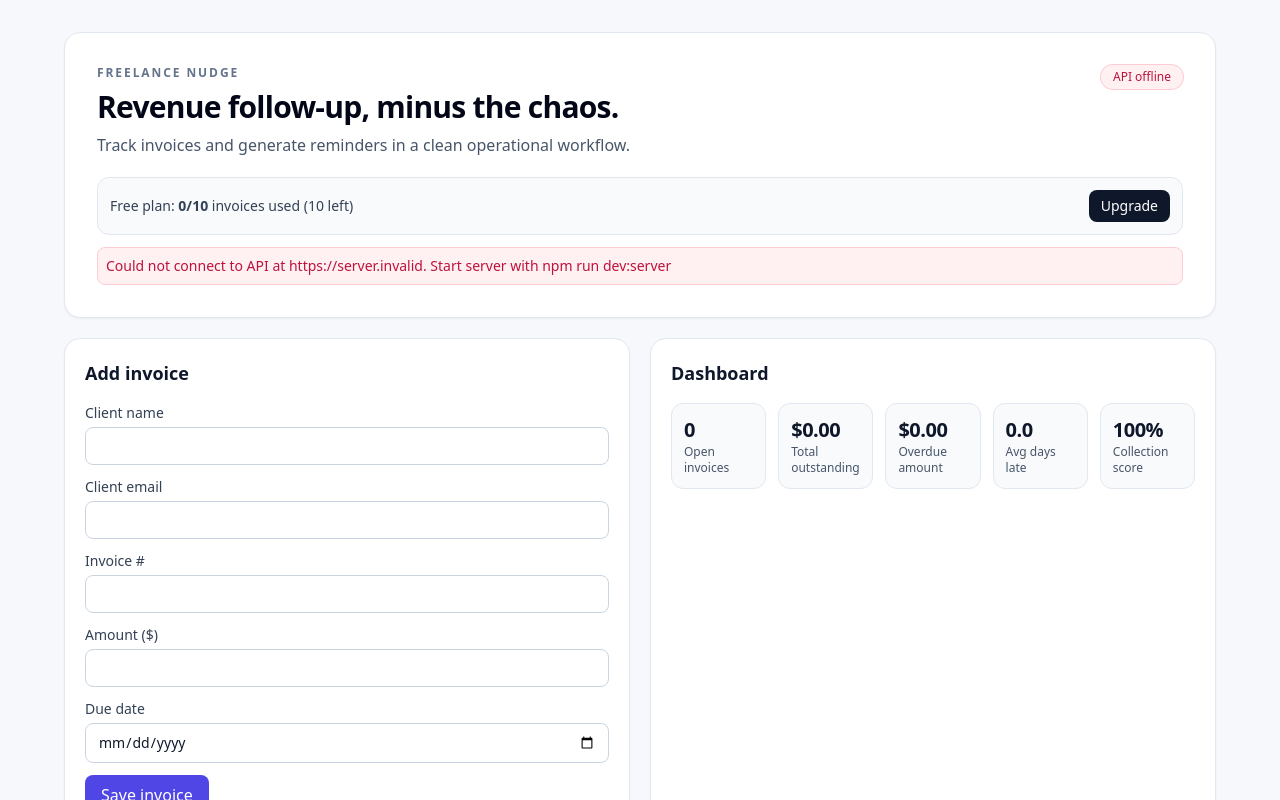
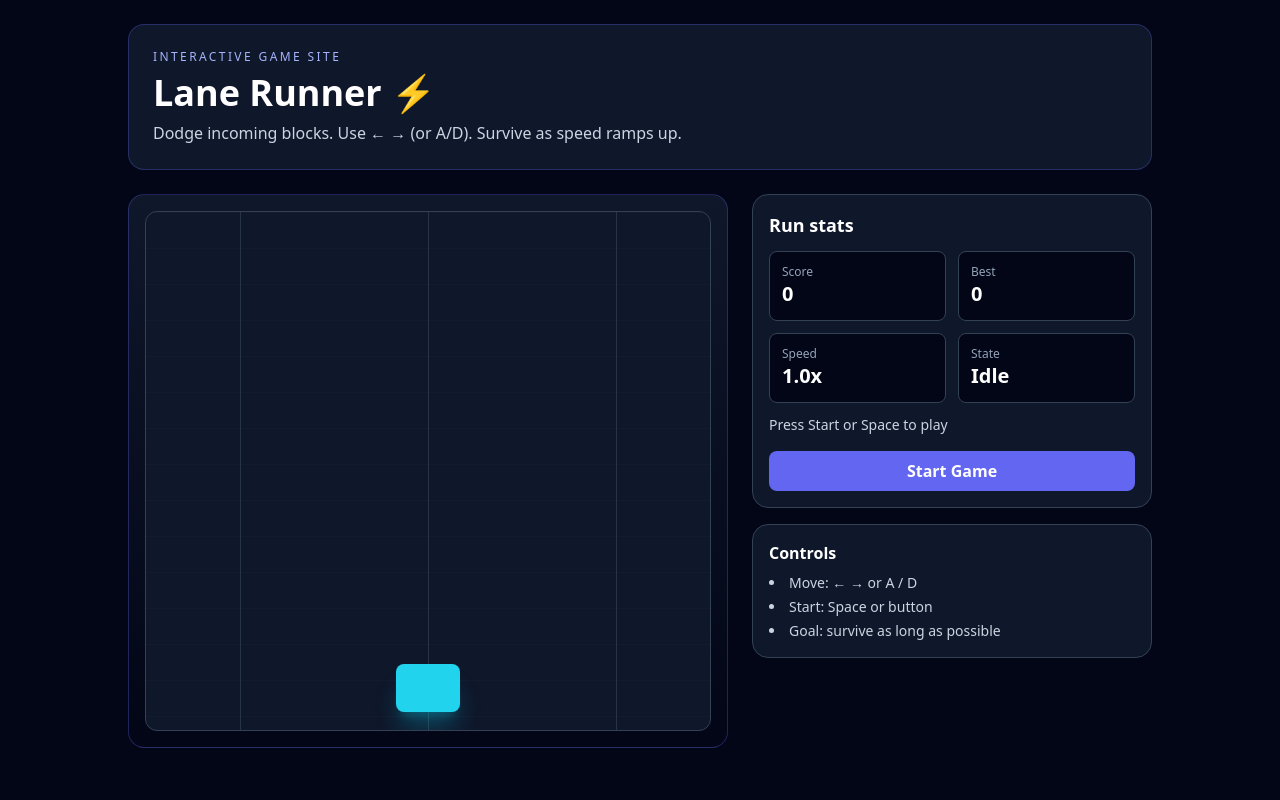
Before and after one commit to brettfrigo/gridrun, a Next.js app in the folder products/freelance-nudge/: page / in a window 1280 px wide. Shown: the top 800 px of the page. Built offline with nearby package versions, Linux system fonts and the light colour scheme; no server answers.

Commit message:
feat(freelance-nudge): replace dashboard with interactive lane runner game site

```diff
--- /dev/null
+++ b/products/freelance-nudge/app/components/game-site.jsx
@@ -0,0 +1,157 @@
+"use client";
+
+import { useEffect, useMemo, useRef, useState } from "react";
+
+const LANES = 3;
+const SPAWN_MS = 850;
+
+export default function GameSite() {
+  const [playerLane, setPlayerLane] = useState(1);
+  const [obstacles, setObstacles] = useState([]);
+  const [running, setRunning] = useState(false);
+  const [score, setScore] = useState(0);
+  const [best, setBest] = useState(0);
+  const [speed, setSpeed] = useState(1);
+  const [message, setMessage] = useState("Press Start or Space to play");
+
+  const lastSpawn = useRef(0);
+  const lastFrame = useRef(0);
+  const raf = useRef(null);
+
+  const laneX = useMemo(() => [16.66, 50, 83.33], []);
+
+  const reset = () => {
+    setPlayerLane(1);
+    setObstacles([]);
+    setScore(0);
+    setSpeed(1);
+    setMessage("Go!");
+  };
+
+  const start = () => {
+    reset();
+    lastSpawn.current = performance.now();
+    lastFrame.current = performance.now();
+    setRunning(true);
+  };
+
+  useEffect(() => {
+    const onKey = (e) => {
+      if (e.key === "ArrowLeft" || e.key.toLowerCase() === "a") setPlayerLane((p) => Math.max(0, p - 1));
+      if (e.key === "ArrowRight" || e.key.toLowerCase() === "d") setPlayerLane((p) => Math.min(2, p + 1));
+      if (e.key === " " && !running) start();
+    };
+    window.addEventListener("keydown", onKey);
+    return () => window.removeEventListener("keydown", onKey);
+  }, [running]);
+
+  useEffect(() => {
+    if (!running) return;
+
+    const loop = (ts) => {
+      const dt = ts - lastFrame.current;
+      lastFrame.current = ts;
+
+      if (ts - lastSpawn.current >= Math.max(260, SPAWN_MS - speed * 120)) {
+        lastSpawn.current = ts;
+        const lane = Math.floor(Math.random() * LANES);
+        setObstacles((prev) => [...prev, { id: crypto.randomUUID(), lane, y: -10 }]);
+      }
+
+      setObstacles((prev) =>
+        prev
+          .map((o) => ({ ...o, y: o.y + dt * (0.03 + speed * 0.006) }))
+          .filter((o) => o.y < 110)
+      );
+
+      setScore((s) => s + Math.floor(dt / 16));
+      setSpeed((s) => Math.min(8, s + dt * 0.00006));
+
+      raf.current = requestAnimationFrame(loop);
+    };
+
+    raf.current = requestAnimationFrame(loop);
+    return () => cancelAnimationFrame(raf.current);
+  }, [running, speed]);
+
+  useEffect(() => {
+    if (!running) return;
+    const hit = obstacles.some((o) => o.lane === playerLane && o.y > 78 && o.y < 96);
+    if (hit) {
+      setRunning(false);
+      setBest((b) => Math.max(b, score));
+      setMessage("Crashed. Press Start to try again.");
+    }
+  }, [obstacles, playerLane, running, score]);
+
+  return (
+    <main className="min-h-screen bg-slate-950 text-white p-6">
+      <div className="mx-auto max-w-5xl">
+        <header className="mb-6 rounded-2xl border border-indigo-500/30 bg-slate-900 p-6">
+          <p className="text-xs uppercase tracking-[0.2em] text-indigo-300">Interactive game site</p>
+          <h1 className="mt-2 text-4xl font-bold">Lane Runner ⚡</h1>
+          <p className="mt-2 text-slate-300">Dodge incoming blocks. Use ← → (or A/D). Survive as speed ramps up.</p>
+        </header>
+
+        <section className="grid gap-6 md:grid-cols-[1.2fr_.8fr]">
+          <div className="rounded-2xl border border-indigo-500/30 bg-gradient-to-b from-slate-900 to-slate-950 p-4">
+            <div className="relative h-[520px] overflow-hidden rounded-xl border border-slate-700 bg-slate-900">
+              <div className="absolute inset-0 opacity-20" style={{ backgroundImage: "linear-gradient(to bottom, rgba(255,255,255,0.08) 1px, transparent 1px)", backgroundSize: "100% 36px" }} />
+
+              {[0, 1, 2].map((lane) => (
+                <div key={lane} className="absolute top-0 bottom-0 w-px bg-slate-700/70" style={{ left: `${laneX[lane]}%` }} />
+              ))}
+
+              {obstacles.map((o) => (
+                <div
+                  key={o.id}
+                  className="absolute -translate-x-1/2 h-10 w-16 rounded-md bg-rose-500 shadow-lg shadow-rose-500/30"
+                  style={{ left: `${laneX[o.lane]}%`, top: `${o.y}%` }}
+                />
+              ))}
+
+              <div
+                className="absolute -translate-x-1/2 h-12 w-16 rounded-lg bg-cyan-400 shadow-xl shadow-cyan-500/30 transition-all"
+                style={{ left: `${laneX[playerLane]}%`, bottom: "18px" }}
+              />
+            </div>
+          </div>
+
+          <aside className="space-y-4">
+            <div className="rounded-2xl border border-slate-700 bg-slate-900 p-4">
+              <h2 className="text-lg font-semibold">Run stats</h2>
+              <div className="mt-3 grid grid-cols-2 gap-3 text-sm">
+                <Stat label="Score" value={score} />
+                <Stat label="Best" value={best} />
+                <Stat label="Speed" value={`${speed.toFixed(1)}x`} />
+                <Stat label="State" value={running ? "Running" : "Idle"} />
+              </div>
+              <p className="mt-3 text-sm text-slate-300">{message}</p>
+              <button onClick={start} className="mt-4 w-full rounded-lg bg-indigo-500 px-3 py-2 font-semibold hover:bg-indigo-400">
+                {running ? "Restart" : "Start Game"}
+              </button>
+            </div>
+
+            <div className="rounded-2xl border border-slate-700 bg-slate-900 p-4">
+              <h3 className="font-semibold">Controls</h3>
+              <ul className="mt-2 text-sm text-slate-300 list-disc list-inside space-y-1">
+                <li>Move: ← → or A / D</li>
+                <li>Start: Space or button</li>
+                <li>Goal: survive as long as possible</li>
+              </ul>
+            </div>
+          </aside>
+        </section>
+      </div>
+    </main>
+  );
+}
+
+function Stat({ label, value }) {
+  return (
+    <div className="rounded-lg border border-slate-700 bg-slate-950 p-3">
+      <p className="text-xs text-slate-400">{label}</p>
+      <p className="text-xl font-semibold">{value}</p>
+    </div>
+  );
+}
--- a/products/freelance-nudge/app/page.jsx
+++ b/products/freelance-nudge/app/page.jsx
@@ -1,5 +1,5 @@
-import DashboardApp from "./components/dashboard-app";
+import GameSite from "./components/game-site";
 
 export default function Page() {
-  return <DashboardApp />;
+  return <GameSite />;
 }
```
